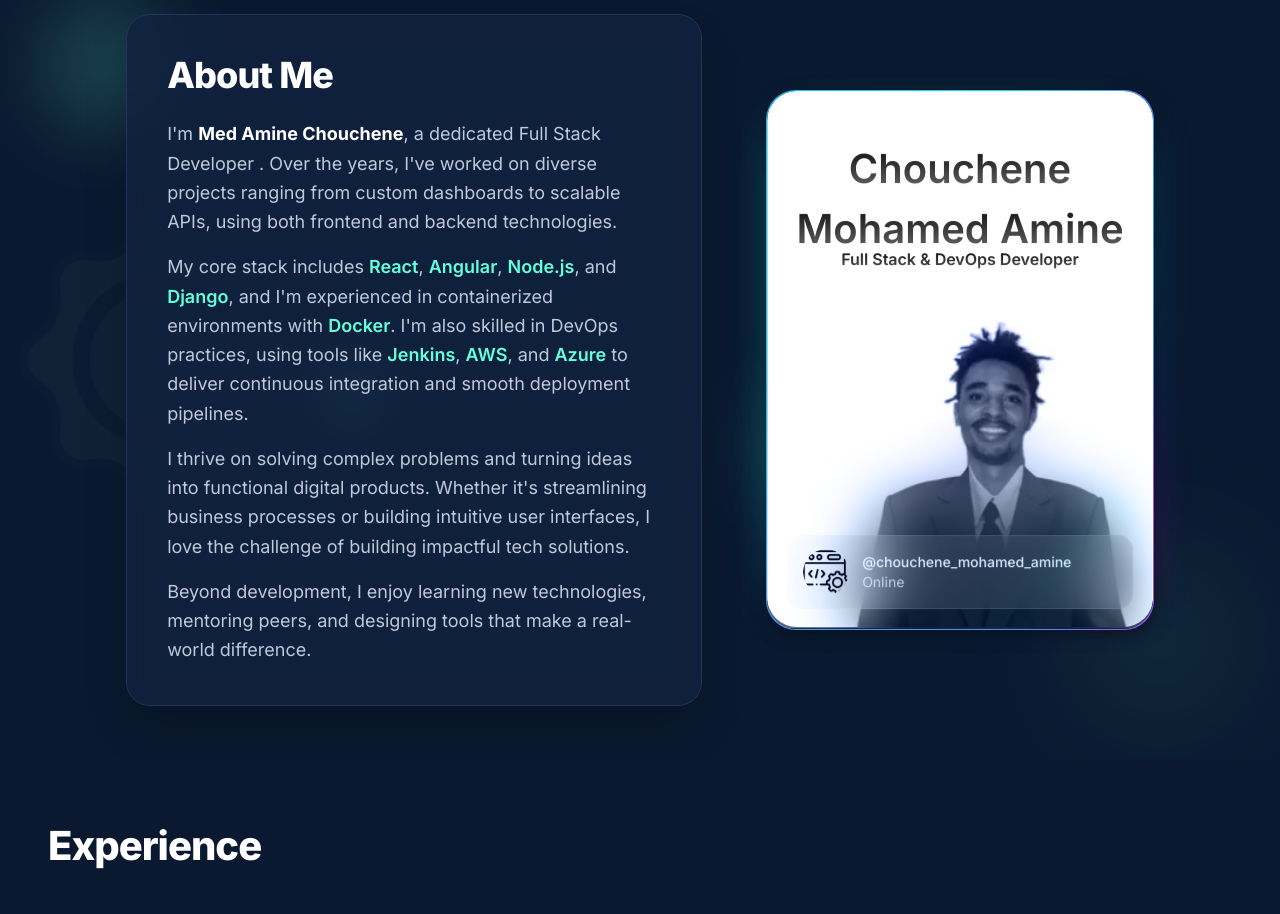
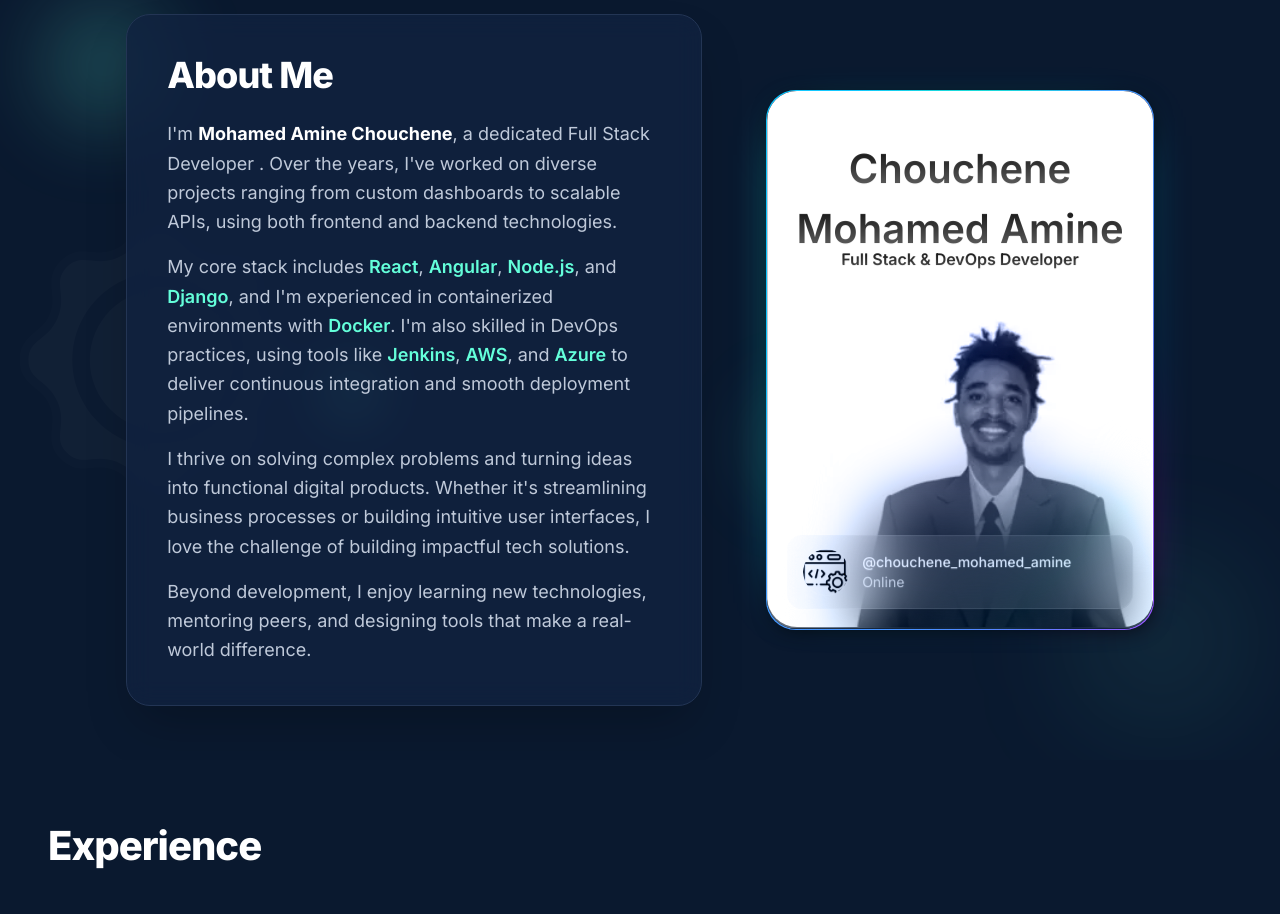
Before and after one commit to Choucheneeee/portfolio-front, a Next.js app: page / in a window 1280 px wide. Shown: the part 840-1754 px from the top of the page. Built offline with nearby package versions, Linux system fonts and the light colour scheme; no server answers; the database is empty.

Commit message:
optimize dockerfil

```diff
--- a/src/app/about/page.tsx
+++ b/src/app/about/page.tsx
@@ -105,7 +105,7 @@ export default function AboutPage() {
       <div className="z-10 max-w-xl flex-1 bg-[#112240]/80 rounded-3xl shadow-2xl p-10 backdrop-blur-md border border-[#233554]">
         <h2 className="text-4xl font-extrabold text-white mb-6 tracking-tight">About Me</h2>
         <FadeInParagraph className="text-lg text-[#bfc9d9] mb-4 leading-relaxed">
-          I'm <span className="text-white font-bold">Med Amine Chouchene</span>, a
+          I'm <span className="text-white font-bold">Mohamed Amine Chouchene</span>, a
           dedicated Full Stack Developer
           . Over the years, I've worked on diverse projects ranging from custom
           dashboards to scalable APIs, using both frontend and backend
--- a/src/app/layout.tsx
+++ b/src/app/layout.tsx
@@ -11,7 +11,7 @@ const inter = Inter({
 export const metadata = {
   title: 'Mohamed Amine Chouchene - Full Stack Developer',
   description: 'Full Stack Developer specializing in React, Next.js, JavaScript, and modern web development.',
-  keywords: 'Mohamed Amine Chouchene, Chouchene, full stack developer,Med Amine Chouchene,chouchene,med amine web developer,chouchene developer, amine chouchene , web developer, React developer, Next.js, JavaScript, portfolio, Tunisia developer',
+  keywords: 'Mohamed Amine Chouchene, Chouchene, full stack developer,Med Amine Chouchene,chouchene, Isima, ISI mahdia , Itbs ,chouchene github,choucheneeee ,med amine web developer,chouchene developer, amine chouchene , web developer, React developer, Next.js, JavaScript, portfolio, Tunisia developer',
   metadataBase: new URL('https://chouchene.azurewebsites.net'),
   authors: [{ name: 'Mohamed Amine Chouchene' }],
   creator: 'Mohamed Amine Chouchene',
```
Also changed, not shown: public/manifest.json, 1 other file (tests, documents, lock files or other folders).
